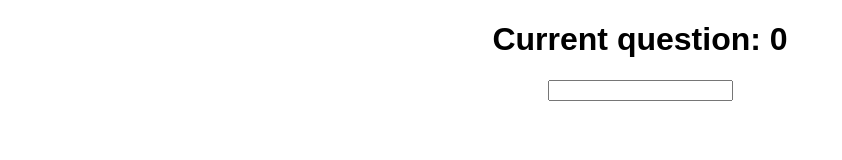
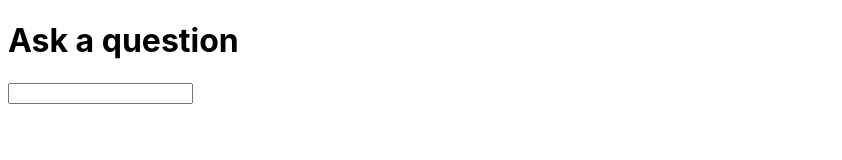
Before and after one commit to SeanMcP/wsc, a React app: page / in a window 1280 px wide. Shown: the whole page, without its empty margins (0-842 px from the left). Built offline with nearby package versions, Linux system fonts and the light colour scheme.

Commit message:
Render question, answer, and proof texts
Still working out the functionality of proof texts.

```diff
--- a/src/index.js
+++ b/src/index.js
@@ -1,7 +1,7 @@
 import React from 'react'
 import ReactDOM from 'react-dom'
 
-import { wscQuestions } from './wsc'
+import { wscByNumber, wscQuestions } from './wsc'
 import './styles.css'
 
 class App extends React.Component {
@@ -12,13 +12,14 @@ class App extends React.Component {
     render() {
         return (
             <div className="App">
-                <h1>Current question: {this.state.currentQuestion}</h1>
+                <h1>Ask a question</h1>
                 <input
                     value={this.state.searchQuery}
                     name="searchQuery"
                     onChange={this.handleInputChange}
                 />
                 {this.renderAutoComplete()}
+                {this.renderCurrentQuestion()}
             </div>
         )
     }
@@ -42,6 +43,7 @@ class App extends React.Component {
                     const index = wscQuestions.indexOf(text) + 1
                     return (
                         <li
+                            id={`footnote-${index}`}
                             key={index}
                             onClick={this.handleSelectQuestion(index)}
                         >
@@ -53,6 +55,39 @@ class App extends React.Component {
             }
         }
     }
+
+    renderCurrentQuestion = () => {
+        const { currentQuestion } = this.state
+        if (currentQuestion) {
+            const data = wscByNumber[currentQuestion]
+            return (
+                <div>
+                    <h1>{data.question}</h1>
+                    <p>{data.answer}</p>
+                    {this.renderProofTexts(data.proofTexts)}
+                </div>
+            )
+        }
+    }
+
+    renderProofTexts = proofTexts => {
+        if (proofTexts) {
+            const output = []
+            for (let i = 1; i <= Object.keys(proofTexts).length; i++) {
+                output.push(
+                    <li key={i}>{this.renderScriptureLinks(proofTexts[i])}</li>
+                )
+            }
+            return <ol>{output}</ol>
+        }
+    }
+
+    renderScriptureLinks = passages =>
+        passages.map((passage, i) => (
+            <a href="#test" key={i}>
+                {passage}
+            </a>
+        ))
 }
 
 const rootElement = document.getElementById('root')
--- a/src/styles.css
+++ b/src/styles.css
@@ -1,4 +1,4 @@
-.App {
-  font-family: sans-serif;
-  text-align: center;
+body {
+    font-family: -apple-system, BlinkMacSystemFont, 'Segoe UI', Roboto, Oxygen,
+        Ubuntu, Cantarell, 'Open Sans', 'Helvetica Neue', sans-serif;
 }
```
